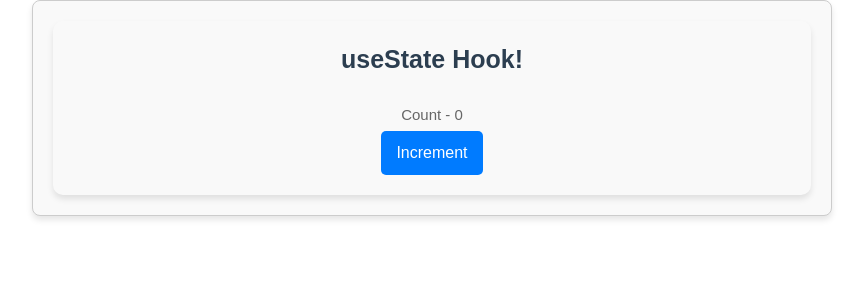
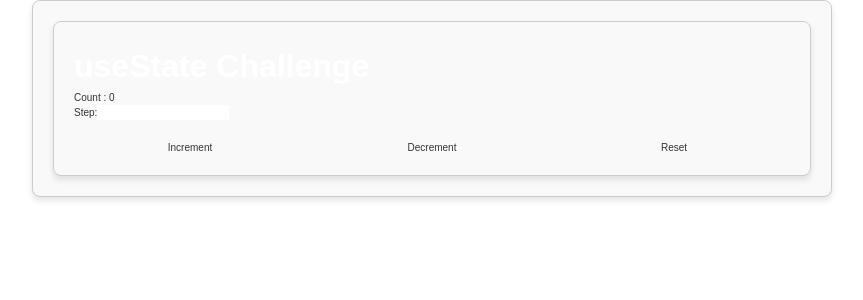
Before and after one commit to AvinashS97/reactJs, a React (Vite) app: page / in a window 1280 px wide. Shown: the top 300 px of the page, without its empty margins (208-1071 px from the left). Built offline with nearby package versions, Linux system fonts and the light colour scheme.

Commit message:
V46 Challenge

```diff
--- a/src/App.jsx
+++ b/src/App.jsx
@@ -10,7 +10,8 @@
 // import { LiftingState } from "./components/LiftStateUp";
 // import { State } from "./components/hooks/State";
 // import ShortCircuitExample from "./components/hooks/ShortCircuit";
-import { Counter } from "./components/hooks/useState";
+// import { Counter } from "./components/hooks/useState";
+import CounterChallenge from "./components/hooks/useState/Challenge";
 
 
 // import { Todo } from "./projects/Todo/Todo";
@@ -37,7 +38,8 @@ export const App = () => {
     {/* <ToggleSwitch /> */}
     {/* <Todo /> */}
     {/* < ShortCircuitExample /> */}
-    <Counter />
+    {/* <Counter /> */}
+    <CounterChallenge />
 
     {/* <Footer /> */}
    </section >
--- /dev/null
+++ b/src/components/hooks/useState/Challenge.jsx
@@ -0,0 +1,25 @@
+import "../Hooks.css";
+
+const CounterChallenge = () => {
+    return (
+        <div className="container state-container">
+            <h1>useState Challenge</h1>
+            <p>Count : <span> 0 </span></p>
+
+            <div>
+                <label>
+                    Step:
+                    <input type="number"/>
+                </label>
+            </div>
+
+            <div className="grid-three-cols">
+                <button>Increment</button>
+                <button>Decrement</button>
+                <button>Reset</button>
+            </div>
+        </div>
+    );
+};
+
+export default CounterChallenge;
```
